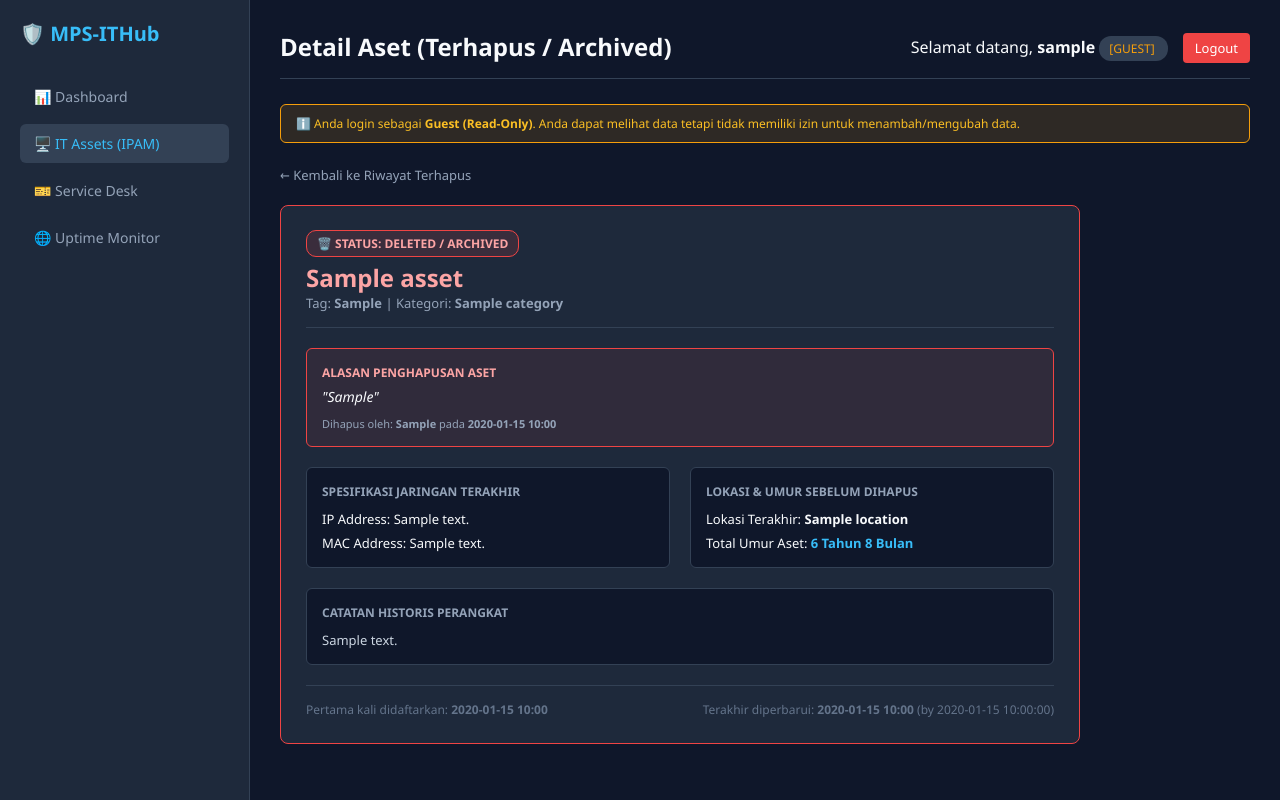
After one commit to maydhikasetiawan/my-web-app, a Flask app: page /assets/deleted-detail/1 in a window 1280 px wide. The commit adds this page. Run offline with Flask 3, Linux system fonts and the light colour scheme; the visitor is signed in with stand-in values (Sample User, id 1); a database or web service that is not in the repository returns one stand-in record (values such as "Sample title"); some libraries are stand-ins or nearby versions.

Commit message:
feat: add deleted asset detail view page and interactive history links

```diff
--- a/routes/assets.py
+++ b/routes/assets.py
@@ -208,6 +208,23 @@ def deleted_history():
 
     return render_template('assets/deleted_history.html', assets=deleted_assets, search_query=search_query, active_page='assets')
 
+# --- DETAIL ASET TERHAPUS ---
+@assets_bp.route('/deleted-detail/<int:asset_id>')
+@login_required
+def deleted_detail(asset_id):
+    conn = get_db_connection()
+    cur = conn.cursor()
+    cur.execute("SELECT * FROM assets WHERE id = %s AND is_deleted = TRUE;", (asset_id,))
+    asset = cur.fetchone()
+    cur.close()
+    conn.close()
+
+    if not asset:
+        return "Asset terhapus tidak ditemukan", 404
+
+    asset['age'] = calculate_age(asset['created_at'])
+    return render_template('assets/deleted_detail.html', asset=asset, active_page='assets')
+
 # --- HARD DELETE (HAPUS PERMANEN BERLAPIS) ---
 @assets_bp.route('/hard-delete/<int:asset_id>', methods=['GET', 'POST'])
 @login_required
--- /dev/null
+++ b/templates/assets/deleted_detail.html
@@ -0,0 +1,60 @@
+{% extends 'base.html' %}
+
+{% block title %}Detail Aset Terhapus - {{ asset.asset_tag }}{% endblock %}
+{% block header_title %}Detail Aset (Terhapus / Archived){% endblock %}
+
+{% block content %}
+<div style="margin-bottom: 20px;">
+    <a href="{{ url_for('assets.deleted_history') }}" style="color: #94a3b8; text-decoration: none; font-size: 13px;">← Kembali ke Riwayat Terhapus</a>
+</div>
+
+<div class="form-card" style="max-width: 800px; border-color: #ef4444;">
+    <div style="display: flex; justify-content: space-between; align-items: center; margin-bottom: 20px; border-bottom: 1px solid #334155; padding-bottom: 15px;">
+        <div>
+            <span class="badge badge-retired" style="font-size: 12px; padding: 4px 10px;">
+                🗑️ STATUS: DELETED / ARCHIVED
+            </span>
+            <h2 style="color: #fca5a5; margin-top: 8px;">{{ asset.name }}</h2>
+            <p style="color: #94a3b8; font-size: 13px;">Tag: <strong>{{ asset.asset_tag }}</strong> | Kategori: <strong>{{ asset.category }}</strong></p>
+        </div>
+        {% if session['role'] != 'guest' %}
+        <div>
+            <a href="{{ url_for('assets.hard_delete', asset_id=asset.id) }}" class="btn-danger" style="padding: 8px 14px; font-weight: bold; text-decoration: none;">Hapus Permanen</a>
+        </div>
+        {% endif %}
+    </div>
+
+    <!-- Banner Alasan Penghapusan -->
+    <div style="background: #ef444415; border: 1px solid #ef4444; padding: 15px; border-radius: 6px; margin-bottom: 20px;">
+        <h4 style="color: #fca5a5; font-size: 12px; margin-bottom: 6px;">ALASAN PENGHAPUSAN ASET</h4>
+        <p style="font-size: 14px; color: #f8fafc; font-style: italic;">"{{ asset.delete_reason or 'Tidak ada alasan dicantumkan.' }}"</p>
+        <p style="font-size: 11px; color: #94a3b8; margin-top: 10px;">
+            Dihapus oleh: <strong>{{ asset.deleted_by or '-' }}</strong> pada <strong>{{ asset.deleted_at.strftime('%Y-%m-%d %H:%M') if asset.deleted_at else '-' }}</strong>
+        </p>
+    </div>
+
+    <div style="display: grid; grid-template-columns: 1fr 1fr; gap: 20px; margin-bottom: 20px;">
+        <div style="background: #0f172a; padding: 15px; border-radius: 6px; border: 1px solid #334155;">
+            <h4 style="color: #94a3b8; font-size: 12px; margin-bottom: 10px;">SPESIFIKASI JARINGAN TERAKHIR</h4>
+            <p style="font-size: 13px; margin-bottom: 6px;">IP Address: <code>{{ asset.ip_address or '-' }}</code></p>
+            <p style="font-size: 13px;">MAC Address: <code>{{ asset.mac_address or '-' }}</code></p>
+        </div>
+
+        <div style="background: #0f172a; padding: 15px; border-radius: 6px; border: 1px solid #334155;">
+            <h4 style="color: #94a3b8; font-size: 12px; margin-bottom: 10px;">LOKASI & UMUR SEBELUM DIHAPUS</h4>
+            <p style="font-size: 13px; margin-bottom: 6px;">Lokasi Terakhir: <strong>{{ asset.location or '-' }}</strong></p>
+            <p style="font-size: 13px;">Total Umur Aset: <strong style="color: #38bdf8;">{{ asset.age }}</strong></p>
+        </div>
+    </div>
+
+    <div style="background: #0f172a; padding: 15px; border-radius: 6px; border: 1px solid #334155; margin-bottom: 20px;">
+        <h4 style="color: #94a3b8; font-size: 12px; margin-bottom: 10px;">CATATAN HISTORIS PERANGKAT</h4>
+        <p style="font-size: 13px; color: #cbd5e1; white-space: pre-line;">{{ asset.notes or 'Tidak ada catatan tambahan.' }}</p>
+    </div>
+
+    <div style="border-top: 1px solid #334155; padding-top: 15px; font-size: 12px; color: #64748b; display: flex; justify-content: space-between;">
+        <span>Pertama kali didaftarkan: <strong>{{ asset.created_at.strftime('%Y-%m-%d %H:%M') if asset.created_at else '-' }}</strong></span>
+        <span>Terakhir diperbarui: <strong>{{ asset.updated_at.strftime('%Y-%m-%d %H:%M') if asset.updated_at else '-' }}</strong> (by {{ asset.updated_by or 'system' }})</span>
+    </div>
+</div>
+{% endblock %}
```
Also changed, not shown: templates/assets/deleted_history.html (+10 -2 lines).
